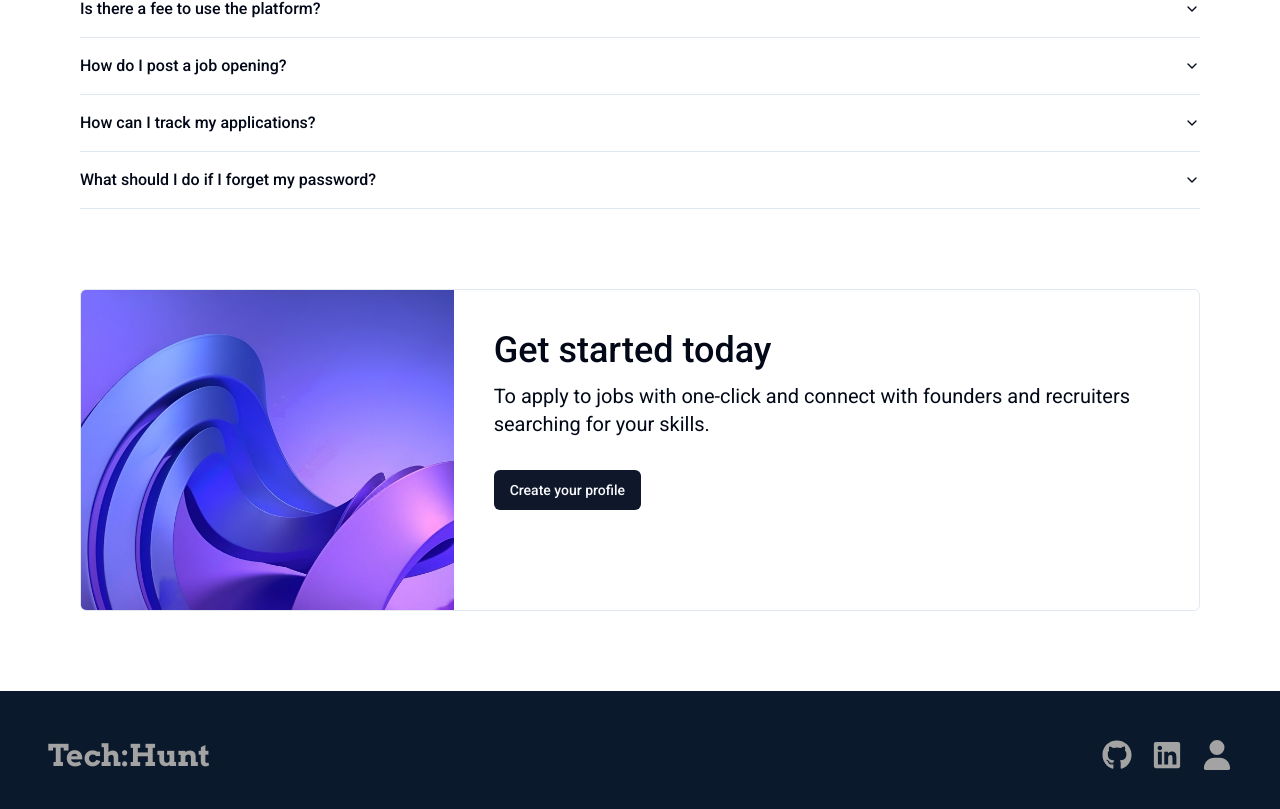
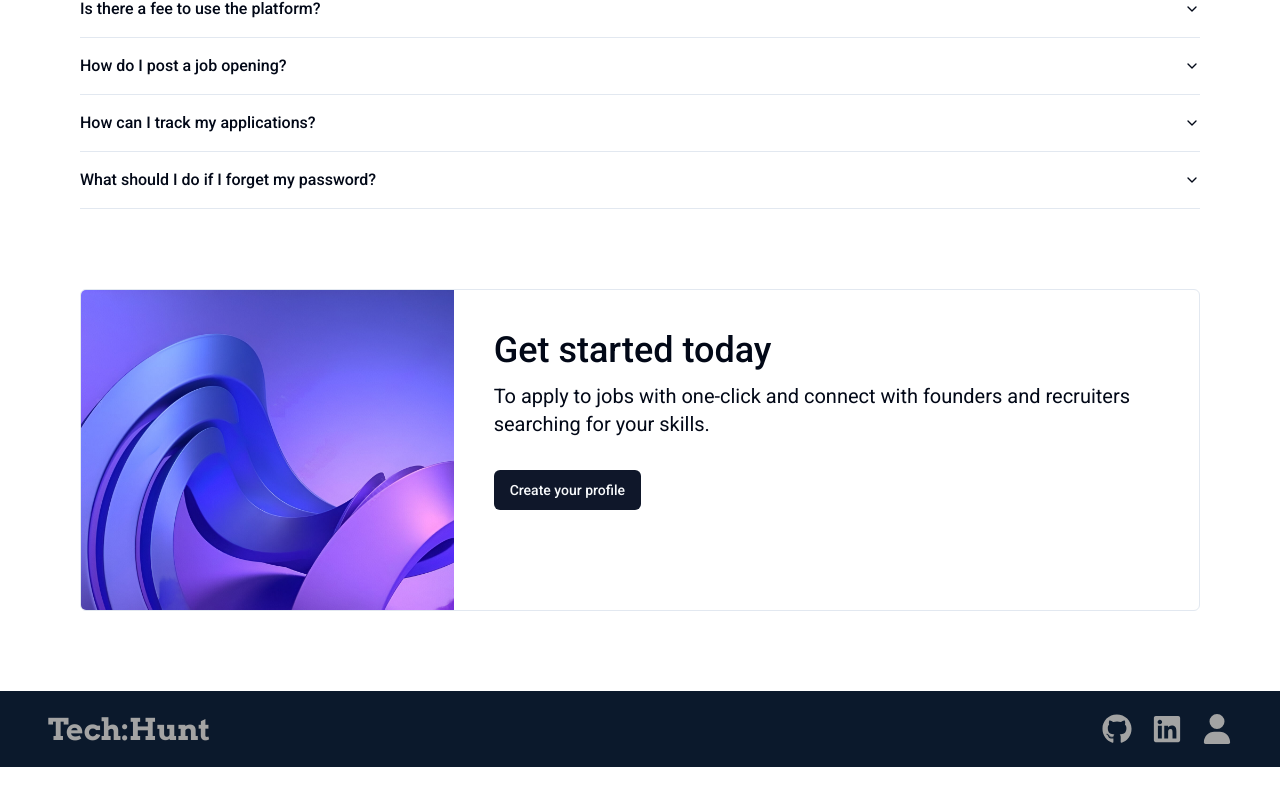
Before and after one commit to AbhishekSingh0901/TechHunt, a React (Vite) app in the folder client/: page / in a window 1280 px wide. Shown: the part 2414-3223 px from the top of the page. After the commit the page ends 3181 px from the top, so only its background shows below. Built offline with nearby package versions, Linux system fonts and the light colour scheme.

Commit message:
ui changes

```diff
--- a/client/src/components/pages/home/sections/Benefits.component.jsx
+++ b/client/src/components/pages/home/sections/Benefits.component.jsx
@@ -2,7 +2,7 @@ import { motion } from "framer-motion";
 
 function Benefits() {
   return (
-    <div className="flex flex-col justify-center lg:flex-row w-full mx-auto max-w-7xl">
+    <div className="flex flex-col justify-center lg:flex-row w-full mx-auto max-w-7xl overflow-hidden">
       <motion.div
         viewport={{ once: true }}
         initial={{ opacity: 0, x: -50 }}
--- a/client/src/components/shared/Footer.component.jsx
+++ b/client/src/components/shared/Footer.component.jsx
@@ -3,7 +3,7 @@ import Logo from "../ui/logo";
 
 function Footer() {
   return (
-    <div className="bg-[#0B192C] h-32 p-12 flex justify-between items-center">
+    <div className="bg-[#0B192C] p-12 py-5 flex justify-between items-center">
       <Logo monotone={true} />
       <div className="text-neutral-400 flex items-center gap-5 text-3xl">
         <FaGithub />
--- a/client/src/components/shared/Navbar.component.jsx
+++ b/client/src/components/shared/Navbar.component.jsx
@@ -11,7 +11,7 @@ function Navbar() {
   const user = true;
   return (
     <motion.div
-      className="border-b flex justify-between items-center p-3 px-4 md:px-10"
+      className="border-b flex justify-between  items-center p-3 px-4 md:px-10"
       initial={{ opacity: 0, y: -15 }}
       whileInView={{ opacity: 1, y: 0 }}
     >
@@ -35,7 +35,7 @@ function Navbar() {
           </Link>
         </ul>
       </div>
-      <div>
+      <div className="w-20">
         {user ? (
           <div className="flex items-center">
             <Popover asChild className="cursor-pointer">
--- a/client/src/components/ui/logo.jsx
+++ b/client/src/components/ui/logo.jsx
@@ -2,7 +2,7 @@ import { Link } from "react-router-dom";
 
 function Logo({ monotone = false }) {
   return (
-    <Link to="/">
+    <Link className="w-20" to="/">
       <h3
         className={`font-arvo text-2xl md:text-3xl font-bold  ${
           monotone ? "text-neutral-400" : "text-neutral-900"
```
